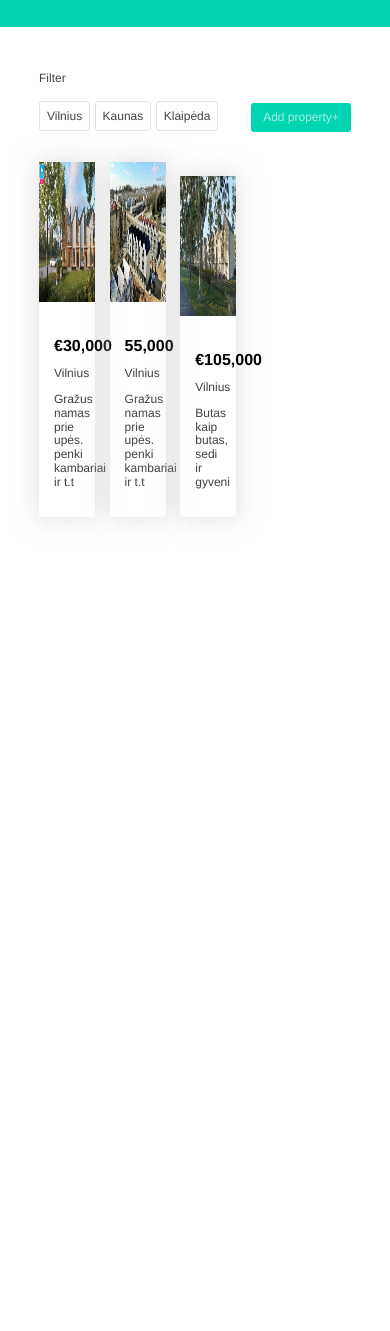
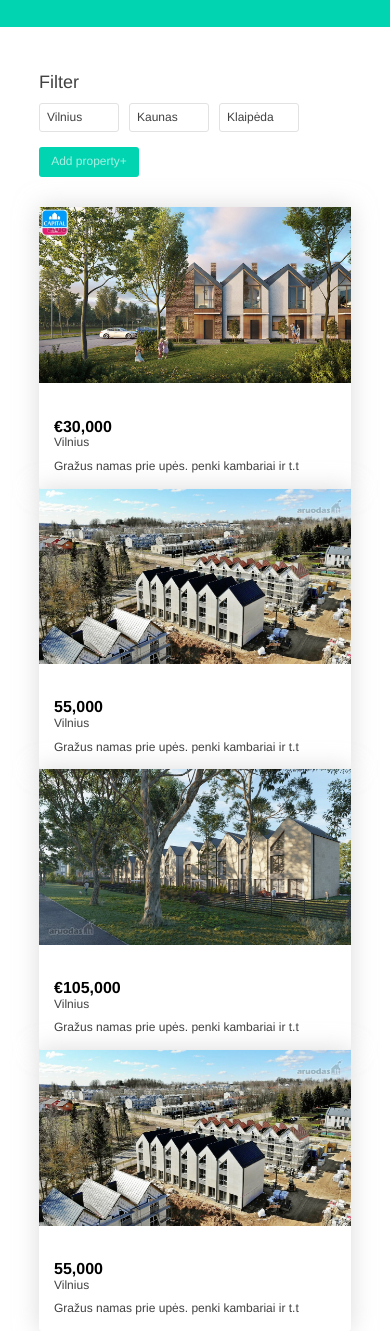
Before and after one commit to linaite/Pakartojimas_html_css, a plain HTML site: page app/List.html in a window 390 px wide. Shown: the part 83-1414 px from the top of the page. Before the commit the page ends 844 px from the top, so only its background shows below. Drawn offline with Linux system fonts and the light colour scheme.

Commit message:
Property list cards-responsive

```diff
--- a/app/List.html
+++ b/app/List.html
@@ -18,24 +18,27 @@
 </header>
 <main>
     <section class="wrapper m-auto mt-45">
-        <p class="color_grey font_14">Filter</p>
+        <p class="color_grey font_18 mb-10">Filter</p>
         <div class="sec1 mb-30">
-            <div>
+            <div class="cities">
                 <a class="btn_city border color_grey p-7" href="">Vilnius</a>
                 <a class="btn_city border color_grey p-7" href="">Kaunas</a>
                 <a class="btn_city border color_grey p-7" href="">Klaipėda</a>
             </div>
+            <div>
                 <a class="btn" href="Views.html">Add property+</a>
             </div>
-        <div class="card mr-10 card-border">
-            <img  src="../assets/images/vilnius-kalnenai-juodupio-g.jpg" alt="">
+        </div>
+        <div class="cards">
+            <div class="card card-border">
+                <img src="../assets/images/vilnius-kalnenai-juodupio-g.jpg" alt="">
                 <div class="card-body">
                     <h4 class="m-0">€30,000</h4>
                     <p class="mb-10 color_grey">Vilnius</p>
                     <p class="color_grey">Gražus namas prie upės. penki kambariai ir t.t</p>
                 </div>
             </div>
-        <div class="card mr-10 card-border">
+            <div class="card card-border">
                 <img src="../assets/images/vilnius-pavilnys-dziaugsmo-g.jpg" alt="">
                 <div class="card-body">
                     <h4 class="m-0">55,000</h4>
@@ -48,7 +51,16 @@
                 <div class="card-body">
                     <h4 class="m-0">€105,000</h4>
                     <p class="mb-10 color_grey">Vilnius</p>
-                <p class="color_grey">Butas kaip butas, sedi ir gyveni</p>
+                    <p class="color_grey">Gražus namas prie upės. penki kambariai ir t.t</p>
+                </div>
+            </div>
+            <div class="card card-border">
+                <img src="../assets/images/vilnius-pavilnys-dziaugsmo-g.jpg" alt="">
+                <div class="card-body">
+                    <h4 class="m-0">55,000</h4>
+                    <p class="mb-10 color_grey">Vilnius</p>
+                    <p class="color_grey">Gražus namas prie upės. penki kambariai ir t.t</p>
+                </div>
             </div>
         </div>
     </section>
--- a/assets/css/style.css
+++ b/assets/css/style.css
@@ -1,8 +1,5 @@
 * {
     box-sizing: border-box;
-}
-
-body {
     font-family: Helvetica;
     margin: 0;
 }
@@ -98,11 +95,18 @@ input, label, select, textarea, a, p {
    }
 }
 
-
 select {
     background-color: white;
     border-radius: 3px;
     color: #414141;
+}
+.cities{
+    display: flex;
+}
+
+.btn_city{
+    width:80px;
+    margin: 0 10px 10px 0%;
 }
 
 .btn {
@@ -121,27 +125,26 @@ a {
     text-decoration: none;
 }
 
+
 .btn_city:hover {
     border: 1px solid #00D4B1;
 }
-
-.sec1 {
-    display: flex;
-    justify-content: space-between;
-    align-items: center;
-}
-
 .mb-30 {
     margin-bottom: 30px;
 }
 
-.card {
-    width: 18%;
-    display: inline-block;
-}
-
-.mr-10 {
-    margin-right: 10px;
+@media only screen and (min-width: 768px) {
+    .sec1{
+        display: flex;
+        justify-content: space-between;
+    }
+   .cities{
+       display: flex;
+       flex-direction: row;
+   }
+    .btn_city{
+        margin-right: 10px;
+    }
 }
 
 .card-border {
@@ -150,11 +153,28 @@ a {
 }
 
 img {
-    max-width: 100%;
-    height: 140px;
+    width: 100%;
     margin-bottom: 15px;
 }
 
 .card-body {
     padding: 15px;
 }
+
+@media only screen and (min-width: 768px) {
+    .cards{
+        display: flex;
+        justify-content: space-between;
+    }
+    .card:last-child{
+        margin-right: 0;
+    }
+    .card{
+        width:23%;
+        display: inline-block;
+    }
+
+    .img{
+        height: auto;
+    }
+}
```
Also changed, not shown: index.html (+2 -2 lines). Lines whose indentation alone changed are shown as unchanged.
